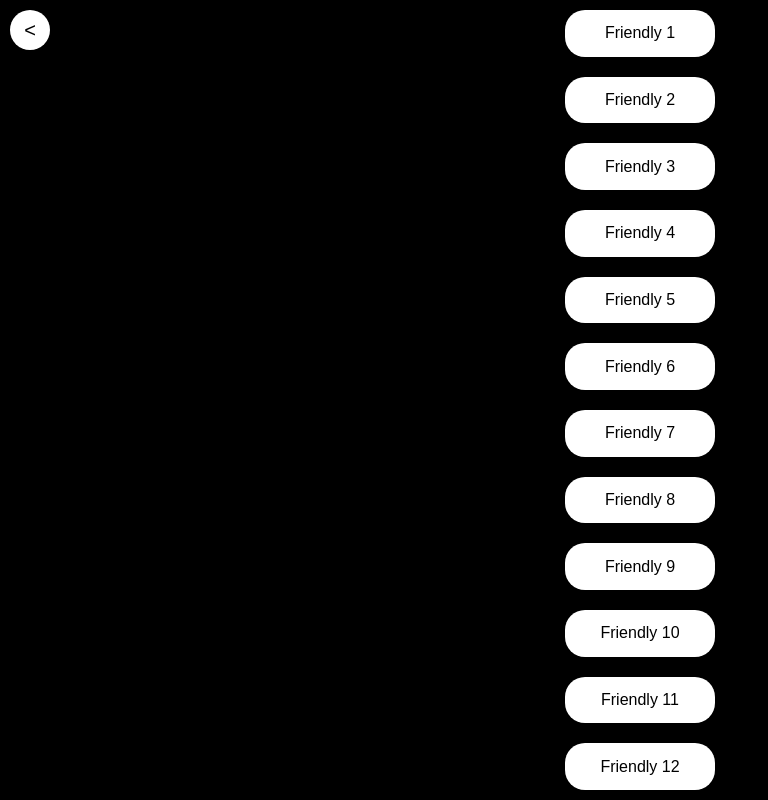
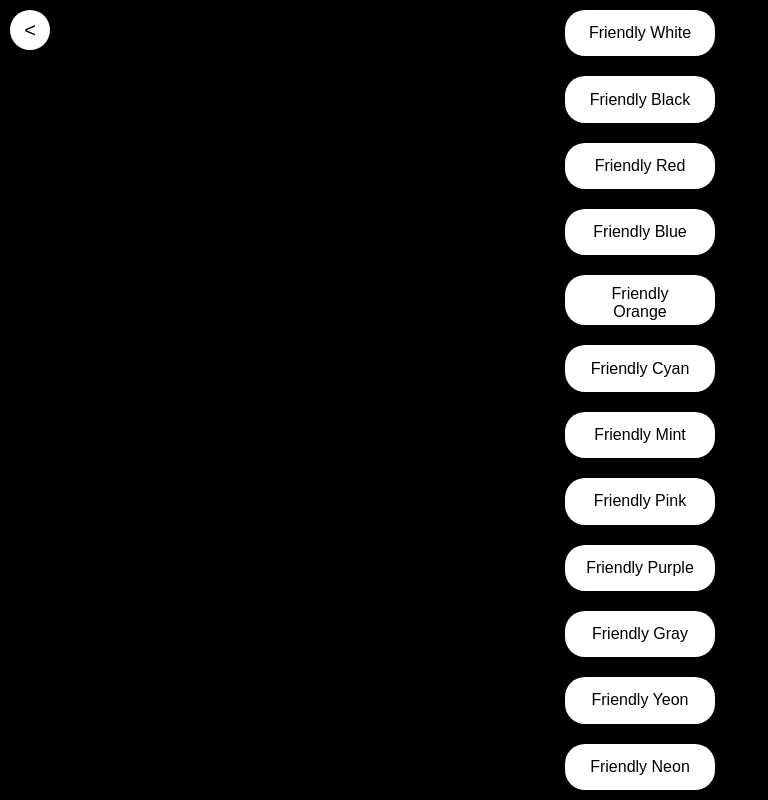
Before and after one commit to JisungEda55/color, a plain HTML site: page index.html in a window 1280 px wide. Both pictures are taken after a click on the button "Friendly". Shown: the whole page, without its empty margins (0-768 px from the left). Drawn offline with Linux system fonts and the light colour scheme.

Commit message:
Update index.html

```diff
--- a/index.html
+++ b/index.html
@@ -3,7 +3,7 @@
 <head>
 <meta charset="UTF-8">
 <meta name="viewport" content="width=device-width, initial-scale=1.0">
-<title>PICOR</title>
+<title>페이지 제목</title>
 <style>
   /* CSS 스타일 */
   body {
@@ -43,11 +43,12 @@
     cursor: pointer;
     box-shadow: var(--shadow);
     transform: translateY(var(--y)) translateZ(0);
-    transition: transform var(--duration) ease, box-shadow var(--duration) ease;
+    transition: transform var(--duration) ease, box-shadow var(--duration) ease, background-color var(--duration) ease, color var(--duration) ease;
   }
   .button:hover {
     --y: var(--move-hover);
     --shadow: var(--shadow-hover);
+    transform: translateY(calc(var(--move-hover) * 1.1)); /* hover 시 약간 더 이동 */
   }
   .back-button {
     position: absolute; /* 좌측 상단에 위치시킬 버튼을 absolute로 설정 */
@@ -61,6 +62,10 @@
     border: none;
     cursor: pointer;
     font-size: 20px; /* 텍스트 크기 조정 */
+    transition: transform var(--duration) ease, background-color var(--duration) ease, color var(--duration) ease;
+  }
+  .back-button:hover {
+    transform: scale(1.1);
   }
 </style>
 </head>
@@ -81,10 +86,13 @@ function showButtons(label) {
   container.innerHTML = ''; // 기존 버튼 제거
 
   // 새로운 버튼 추가
-  for (var i = 1; i <= 12; i++) {
+  var colors = [
+    'White', 'Black', 'Red', 'Blue', 'Orange', 'Cyan', 'Mint', 'Pink', 'Purple', 'Gray', 'Yeon', 'Neon'
+  ];
+  for (var i = 1; i <= colors.length; i++) {
     var button = document.createElement('button');
     button.className = 'button';
-    button.textContent = label + ' ' + i;
+    button.textContent = label + ' ' + colors[i - 1];
     container.appendChild(button);
   }
 
```
